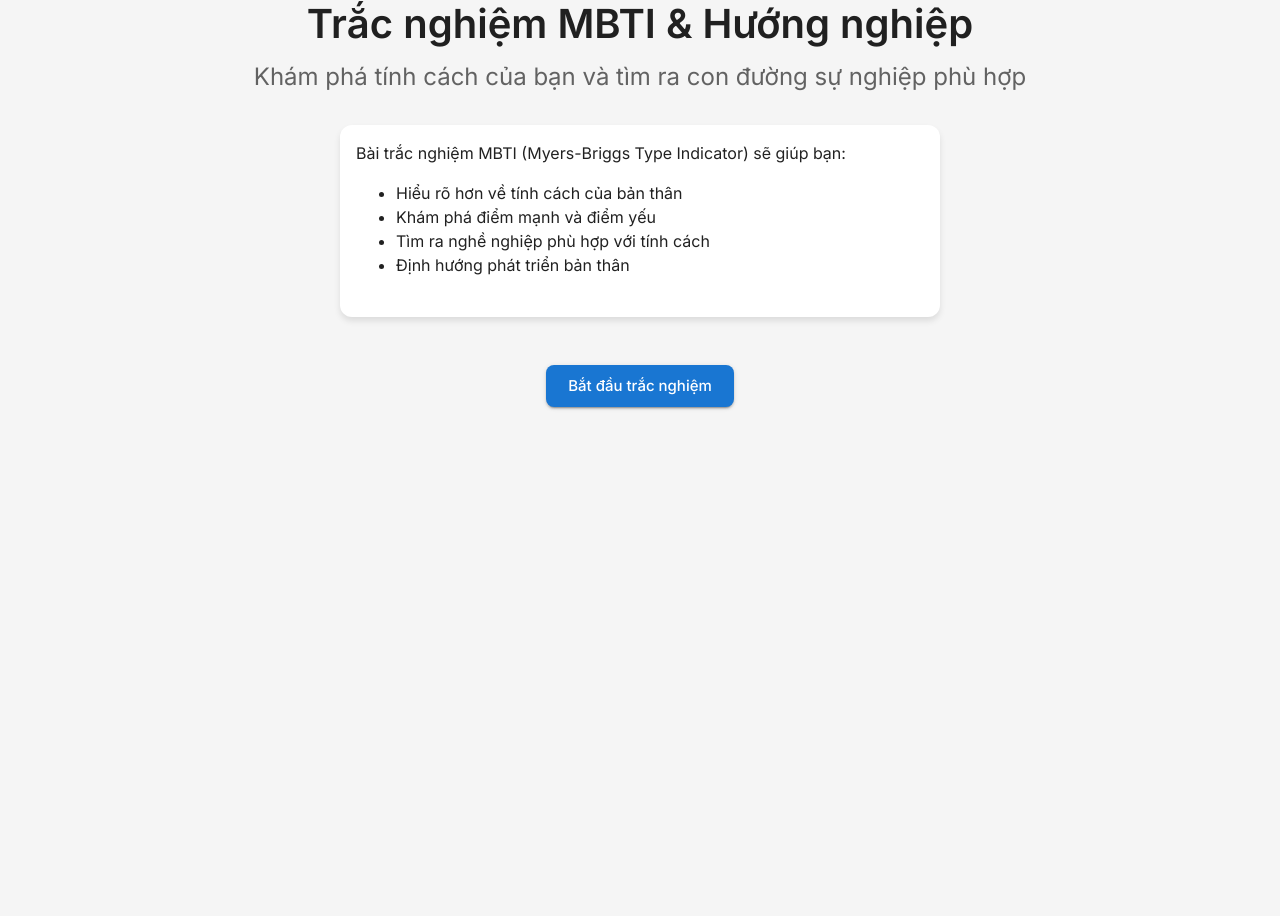
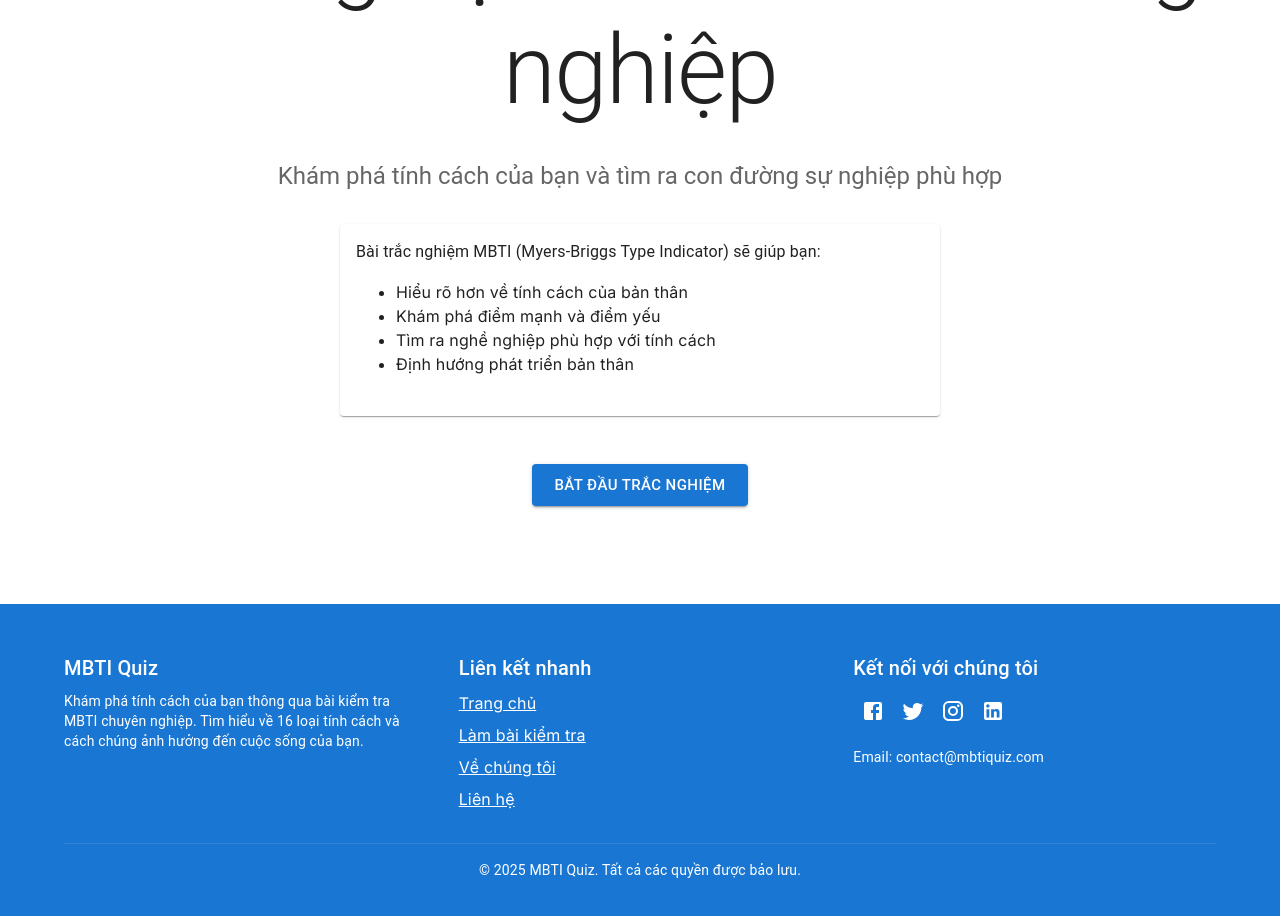
Before and after one commit to anhtu130599/MBTI_project, a Next.js app: page / in a window 1280 px wide. Shown: the part 260-1176 px from the top of the page. Before the commit the page ends 864 px from the top, so only its background shows below. Built offline with nearby package versions, Linux system fonts and the light colour scheme.

Commit message:
Footer add

```diff
--- /dev/null
+++ b/src/app/globals.css
@@ -0,0 +1,16 @@
+/* Đặt lại một số style mặc định và thêm style cơ bản cho toàn bộ trang */
+body {
+  margin: 0;
+  padding: 0;
+  box-sizing: border-box;
+  font-family: 'Inter', sans-serif;
+  background: #f9f9f9;
+}
+
+html, body, #__next {
+  height: 100%;
+}
+
+* {
+  box-sizing: inherit;
+}
--- a/src/app/layout.tsx
+++ b/src/app/layout.tsx
@@ -1,13 +1,15 @@
 import type { Metadata } from 'next'
 import { Inter } from 'next/font/google'
-import ThemeRegistry from '@/components/ThemeRegistry'
+import './globals.css'
+import ClientThemeProvider from '@/components/ClientThemeProvider'
 import Header from '@/components/Header'
+import Footer from '@/components/Footer'
 
 const inter = Inter({ subsets: ['latin'] })
 
 export const metadata: Metadata = {
-  title: 'MBTI & Career Test',
-  description: 'Trắc nghiệm tính cách MBTI và hướng nghiệp',
+  title: 'MBTI Quiz - Khám phá tính cách của bạn',
+  description: 'Khám phá tính cách của bạn thông qua bài kiểm tra MBTI chuyên nghiệp',
 }
 
 export default function RootLayout({
@@ -18,10 +20,19 @@
   return (
     <html lang="vi">
       <body className={inter.className}>
-        <ThemeRegistry>
-          <Header />
-          {children}
-        </ThemeRegistry>
+        <ClientThemeProvider>
+          <div style={{
+            display: 'flex',
+            flexDirection: 'column',
+            minHeight: '100vh'
+          }}>
+            <Header />
+            <main style={{ flex: 1 }}>
+              {children}
+            </main>
+            <Footer />
+          </div>
+        </ClientThemeProvider>
       </body>
     </html>
   )
--- /dev/null
+++ b/src/components/ClientThemeProvider.tsx
@@ -0,0 +1,13 @@
+"use client";
+import { ThemeProvider } from '@mui/material/styles';
+import CssBaseline from '@mui/material/CssBaseline';
+import theme from '@/theme';
+
+export default function ClientThemeProvider({ children }: { children: React.ReactNode }) {
+  return (
+    <ThemeProvider theme={theme}>
+      <CssBaseline />
+      {children}
+    </ThemeProvider>
+  );
+}
--- /dev/null
+++ b/src/components/Footer.tsx
@@ -0,0 +1,82 @@
+import { Box, Container, Grid, Typography, Link, IconButton } from '@mui/material';
+import FacebookIcon from '@mui/icons-material/Facebook';
+import TwitterIcon from '@mui/icons-material/Twitter';
+import InstagramIcon from '@mui/icons-material/Instagram';
+import LinkedInIcon from '@mui/icons-material/LinkedIn';
+
+const Footer = () => {
+  return (
+    <Box
+      component="footer"
+      sx={{
+        bgcolor: 'primary.main',
+        color: 'white',
+        py: 6,
+        mt: 'auto',
+      }}
+    >
+      <Container maxWidth="lg">
+        <Grid container spacing={4}>
+          <Grid item xs={12} sm={4}>
+            <Typography variant="h6" gutterBottom>
+              MBTI Quiz
+            </Typography>
+            <Typography variant="body2">
+              Khám phá tính cách của bạn thông qua bài kiểm tra MBTI chuyên nghiệp.
+              Tìm hiểu về 16 loại tính cách và cách chúng ảnh hưởng đến cuộc sống của bạn.
+            </Typography>
+          </Grid>
+
+          <Grid item xs={12} sm={4}>
+            <Typography variant="h6" gutterBottom>
+              Liên kết nhanh
+            </Typography>
+            <Link href="/" color="inherit" display="block" sx={{ mb: 1 }}>
+              Trang chủ
+            </Link>
+            <Link href="/quiz" color="inherit" display="block" sx={{ mb: 1 }}>
+              Làm bài kiểm tra
+            </Link>
+            <Link href="/about" color="inherit" display="block" sx={{ mb: 1 }}>
+              Về chúng tôi
+            </Link>
+            <Link href="/contact" color="inherit" display="block">
+              Liên hệ
+            </Link>
+          </Grid>
+
+          <Grid item xs={12} sm={4}>
+            <Typography variant="h6" gutterBottom>
+              Kết nối với chúng tôi
+            </Typography>
+            <Box sx={{ mb: 2 }}>
+              <IconButton color="inherit" aria-label="Facebook">
+                <FacebookIcon />
+              </IconButton>
+              <IconButton color="inherit" aria-label="Twitter">
+                <TwitterIcon />
+              </IconButton>
+              <IconButton color="inherit" aria-label="Instagram">
+                <InstagramIcon />
+              </IconButton>
+              <IconButton color="inherit" aria-label="LinkedIn">
+                <LinkedInIcon />
+              </IconButton>
+            </Box>
+            <Typography variant="body2">
+              Email: contact@mbtiquiz.com
+            </Typography>
+          </Grid>
+        </Grid>
+
+        <Box sx={{ mt: 4, pt: 2, borderTop: '1px solid rgba(255, 255, 255, 0.1)' }}>
+          <Typography variant="body2" align="center">
+            © {new Date().getFullYear()} MBTI Quiz. Tất cả các quyền được bảo lưu.
+          </Typography>
+        </Box>
+      </Container>
+    </Box>
+  );
+};
+
+export default Footer;
--- /dev/null
+++ b/src/theme.ts
@@ -0,0 +1,14 @@
+import { createTheme } from '@mui/material/styles';
+
+const theme = createTheme({
+  palette: {
+    primary: {
+      main: '#1976d2',
+    },
+    secondary: {
+      main: '#9c27b0',
+    },
+  },
+});
+
+export default theme;
```
